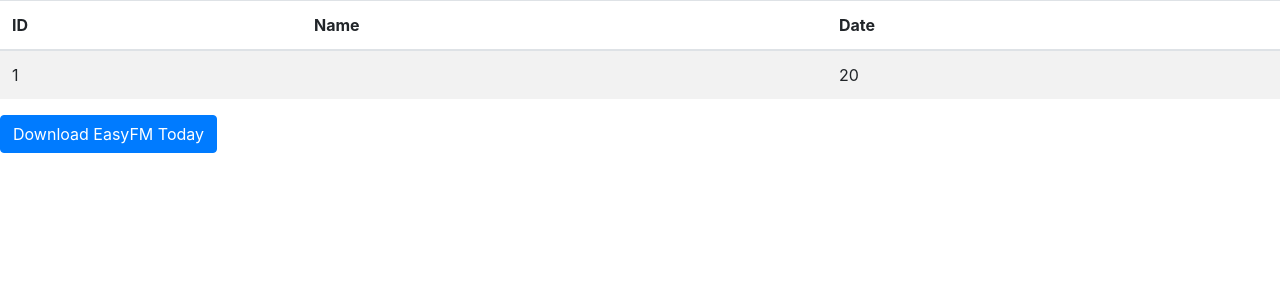
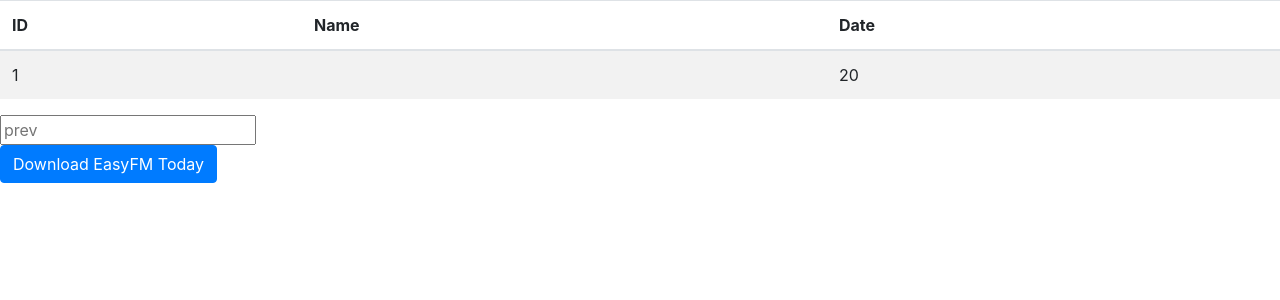
Before and after one commit to fox000002/ezfm, a PHP site: page / in a window 1280 px wide. Shown: the top 300 px of the page. Run offline with PHP 8.4, Linux system fonts and the light colour scheme; some libraries are stand-ins or nearby versions.

Commit message:
Added a GET variable for previous days

```diff
--- a/download.php
+++ b/download.php
@@ -1,4 +1,5 @@
 <?php
-  exec("python ezfm.py", $output);
+  $prev_days = $_GET["prev"];
+  exec("python ezfm.py $prev_days", $output);
   var_dump($output);
 ?>
--- a/index.php
+++ b/index.php
@@ -18,7 +18,8 @@
         <tbody>
         </tbody>
     </table>
-    <p><button id="download" class="btn btn-primary" type="button">Download EasyFM Today</button></p>
+    <div><input type="text" id="prev" placeholder="prev"></div>
+    <div><button id="download" class="btn btn-primary" type="button">Download EasyFM Today</button></div>
     <p><div class='result'></div></p>
     <script src="../jquery.js"></script>
     <script src="../bootstrap/js/bootstrap.min.js"></script>
@@ -38,7 +39,8 @@
 	   */
            $('#download').on('click', function(e) {
                console.log('download');
-               $.get('./download.php', function(data) {
+               var prev_days = document.getElementById("prev").value;
+               $.get('./download.php?prev=' + prev_days, function(data) {
                   $('.result').html(data);
                   console.log('Load was performed.');
                });
```
Also changed, not shown: 1 other file.
